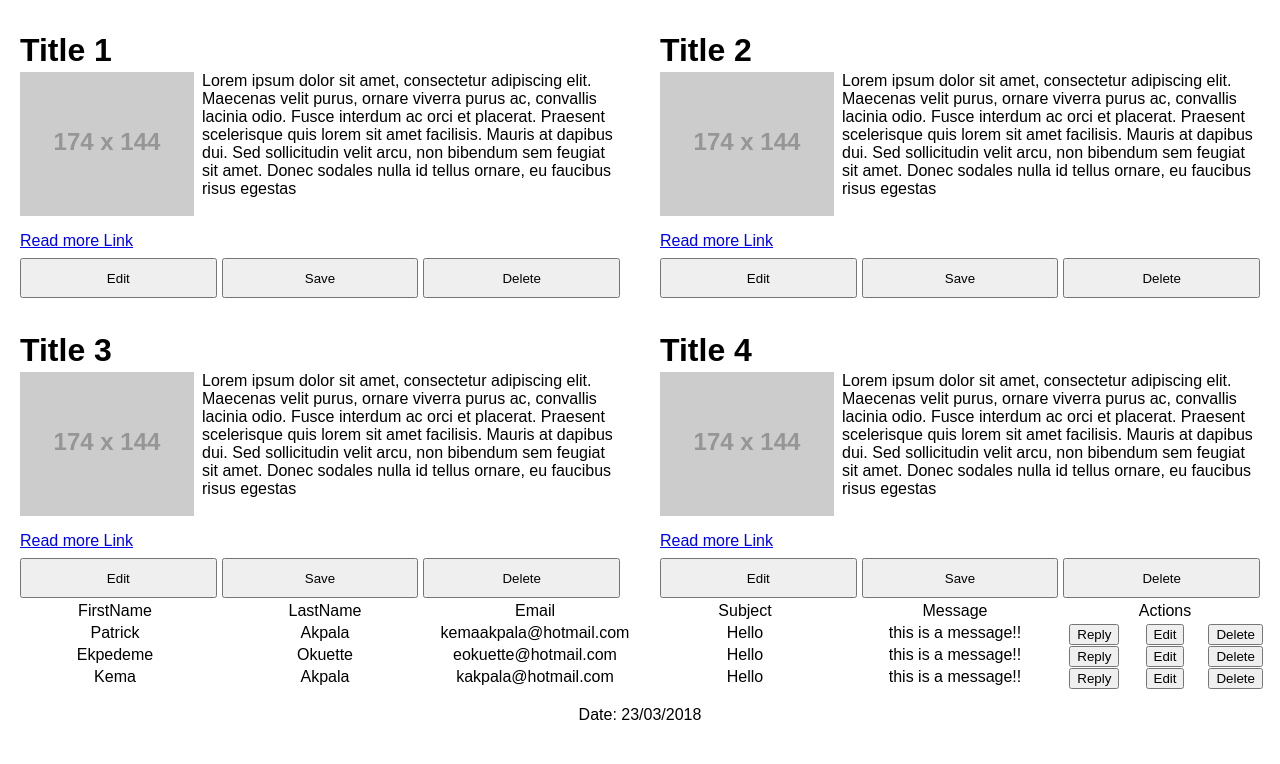
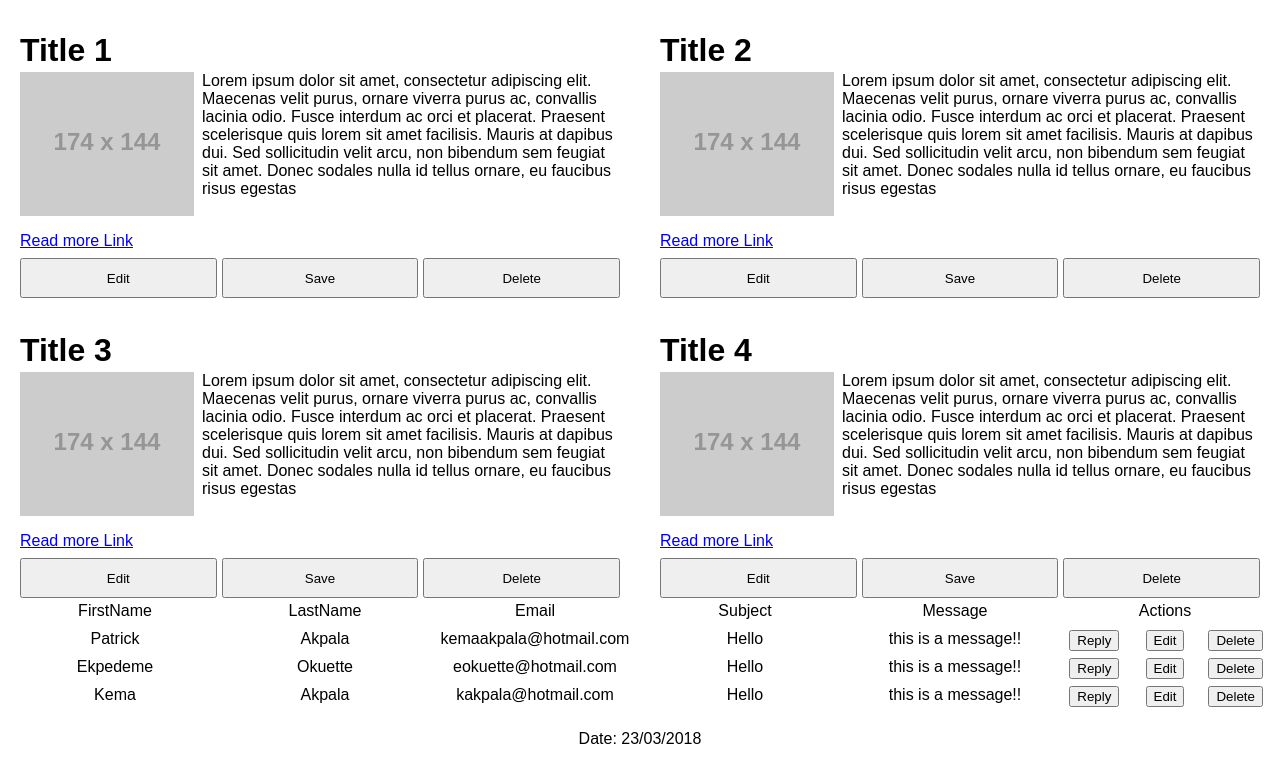
Before and after one commit to kemaakpala/mywebsite-admin, a React (Create React App) app: page / in a window 1280 px wide. Shown: the part 627-1391 px from the top of the page. Before the commit the page ends 1367 px from the top, so only its background shows below. Built offline with nearby package versions, Linux system fonts and the light colour scheme.

Commit message:
updated menu styles

```diff
--- a/src/components/Contact/Contact.css
+++ b/src/components/Contact/Contact.css
@@ -16,7 +16,7 @@ ul{
     display: grid;
     grid-template-columns: repeat(12, 1fr);
     /* grid-template-rows: 100px 100px 100px; */
-    grid-gap: var(--grid2pxGap);
+    grid-gap: var(--grid8pxGap);
 }
 
 .ContactHeader {
--- a/src/components/Menu/Menu.css
+++ b/src/components/Menu/Menu.css
@@ -19,3 +19,6 @@
 .MenuList > li:last-child > img{
     border-radius: 50%;
 }
+.MenuSubNav{
+    display: none;
+}
--- a/src/containers/AdminContainer/AdminContainer.js
+++ b/src/containers/AdminContainer/AdminContainer.js
@@ -1,4 +1,4 @@
-import React, { Component } from "react";
+import React, { Component, Fragment } from "react";
 
 import Menu from "../../components/Menu/Menu";
 import Jumbotron from "../../components/Jumbotron/Jumbotron";
@@ -8,12 +8,12 @@ import Contact from "../../components/Contact/Contact"
 class adminController extends Component {
     render(){
         return (
-            <div>
+            <Fragment>
                 <Menu />
                 <Jumbotron />
                 <Skills />
                 <Contact />
-            </div>
+            </Fragment>
         )
     }
 }
```
